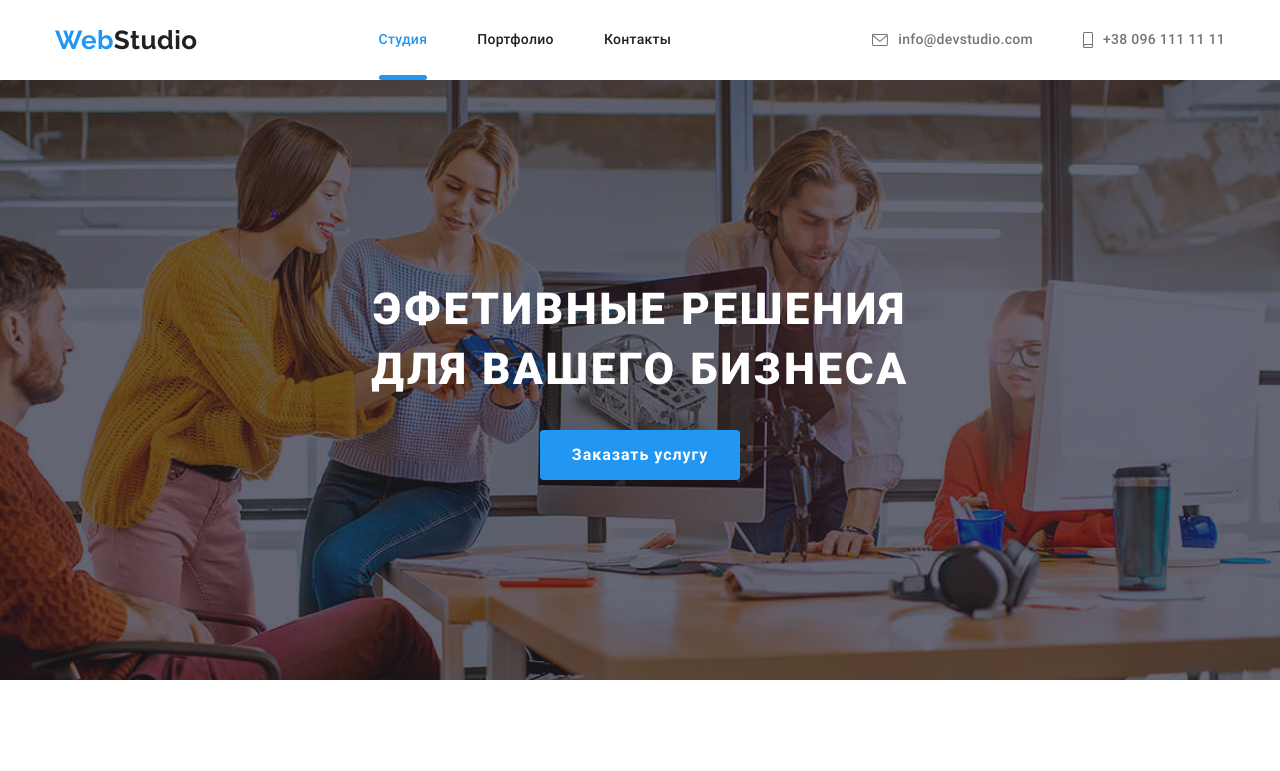
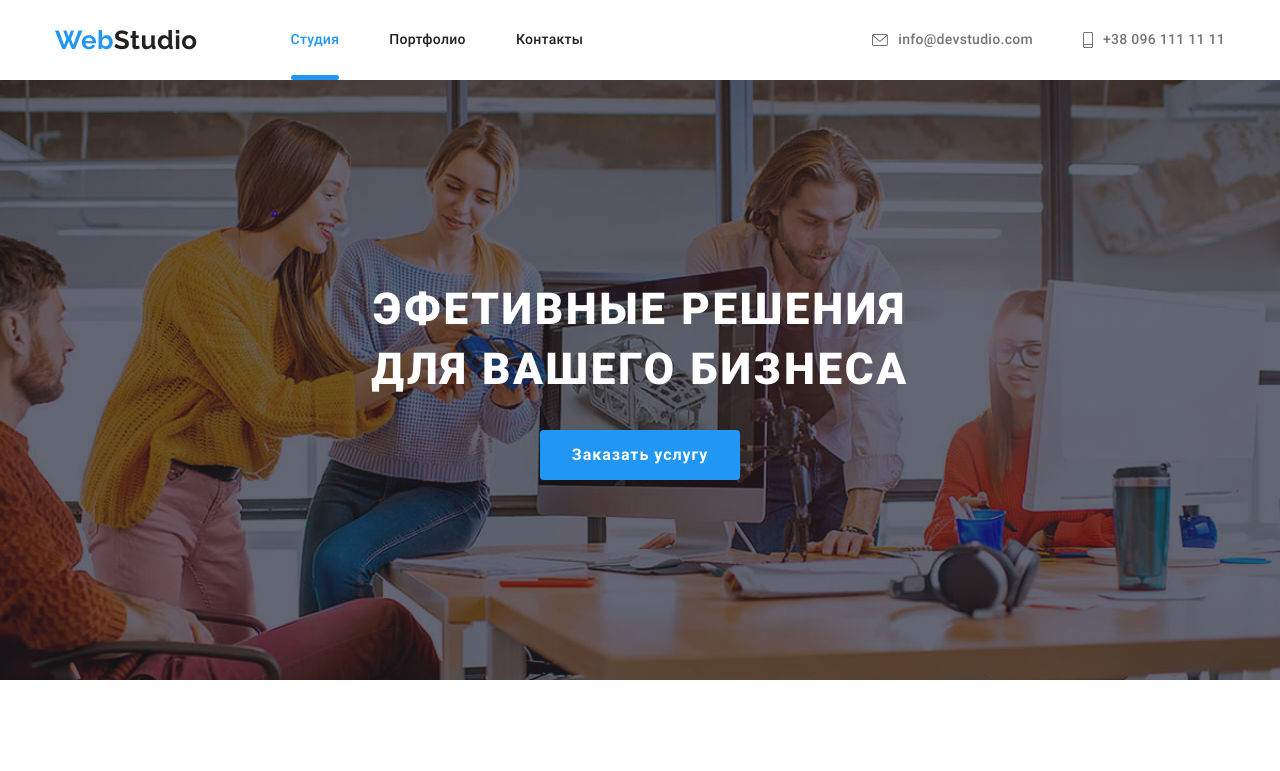
Before and after one commit to uaMonterey/goit-markup-hw-08, a plain HTML site: page index.html in a window 1280 px wide. Shown: the top 771 px of the page. Drawn offline with Linux system fonts and the light colour scheme.

Commit message:
responsive header for desktop

```diff
--- a/sass/components/common/_header.scss
+++ b/sass/components/common/_header.scss
@@ -78,6 +78,10 @@
     line-height: 1.14;
   }
 
+  @media screen and (min-width: 1199px) {
+    margin-left: auto;
+  }
+
   .nav {
     &__list {
       text-align: center;
```
Also changed, not shown: css/main.css, css/main.min.css, css/portfolio.css, css/portfolio.min.css, 4 other files.
